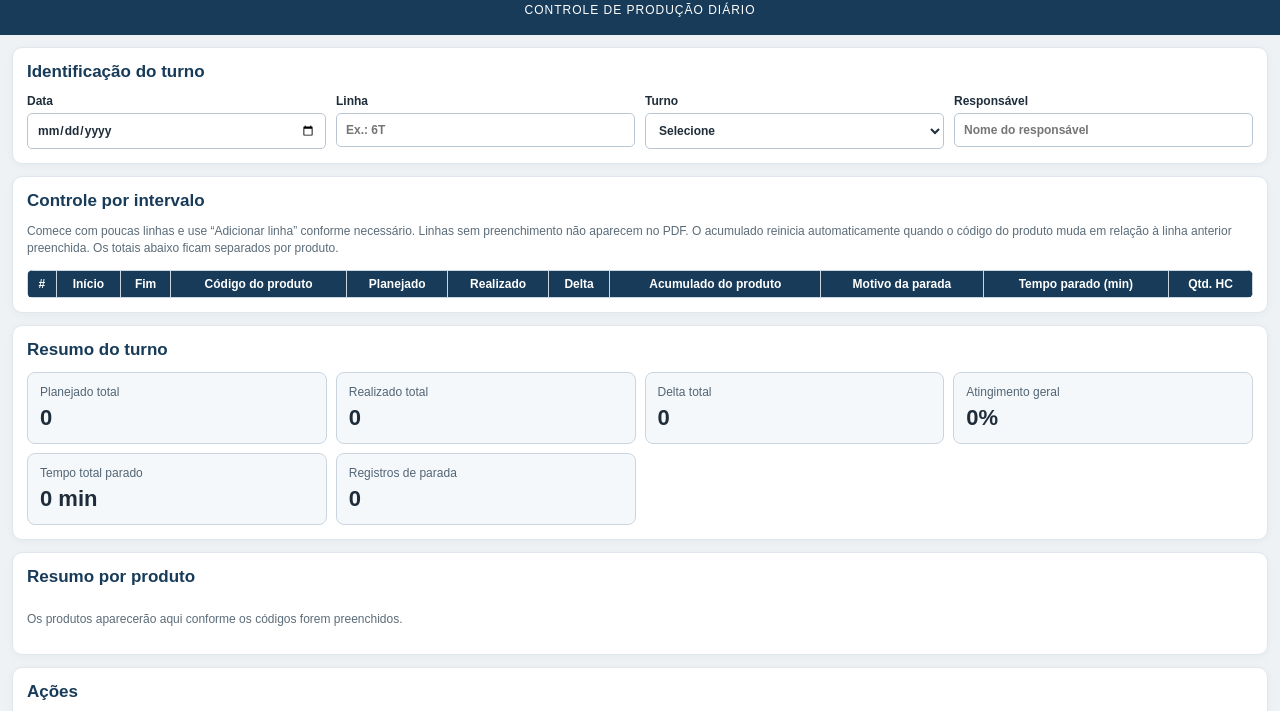
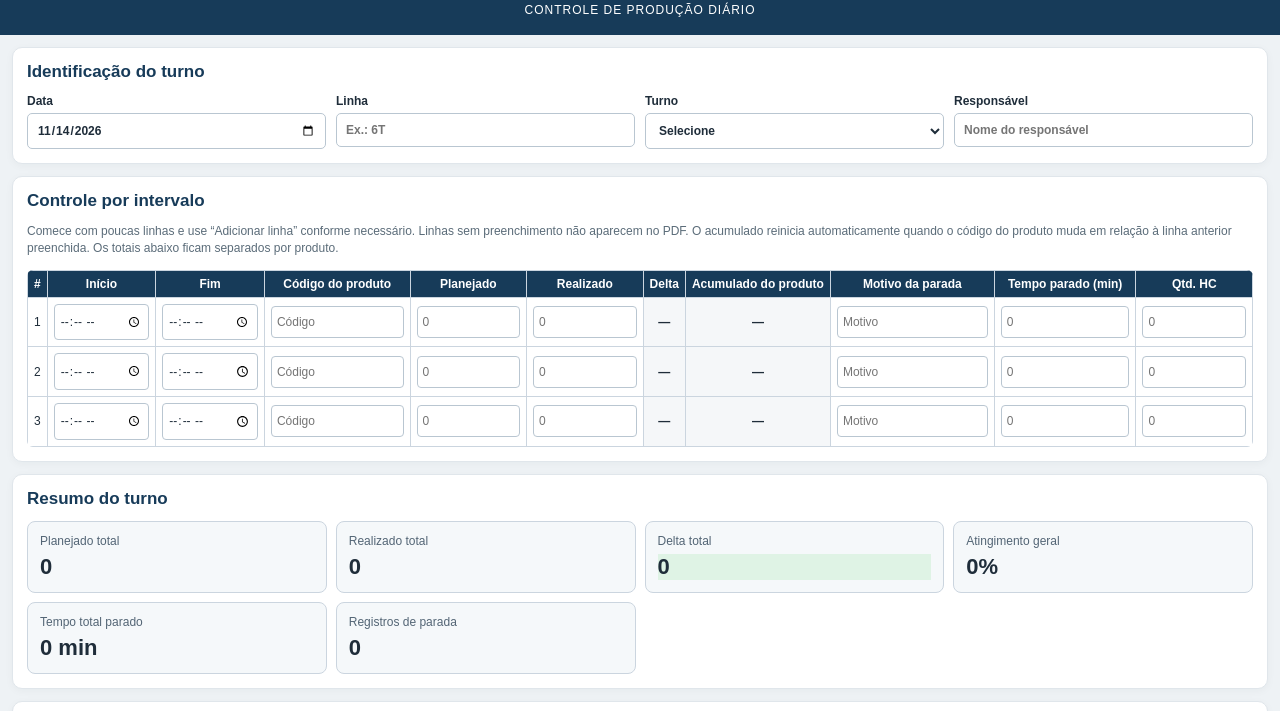
Before and after one commit to MeiITISUKA/gestao-a-vista, a plain HTML site: page index.html in a window 1280 px wide. Shown: the part 50-761 px from the top of the page. Drawn offline with Linux system fonts and the light colour scheme.

Commit message:
Add files via upload
O que foi corrigido
Adicionar linha: agora cria uma nova linha na tabela.
Remover linha: continua disponível, com confirmação se a linha tiver dados.
Salvamento automático: os campos e as alterações na quantidade de linhas são salvos no navegador.
Recuperação automática: ao recarregar a página, o sistema tenta restaurar os últimos dados salvos.
Acumulado: continua reiniciando quando o código do produto muda.
PDF: as linhas vazias continuam ocultas na impressão.

```diff
--- a/index.html
+++ b/index.html
@@ -106,18 +106,19 @@ const STORAGE_KEY="gestao-a-vista-turno-v1";
 const rowBody=$("rows");
 function makeRow(){
     const tr=document.createElement("tr");
+    const rowNumber=rowBody.querySelectorAll("tr").length+1;
     tr.innerHTML=`
-      <td>${i+1}</td>
-      <td><input class="time start" type="time" aria-label="Início intervalo ${i+1}"></td>
-      <td><input class="time end" type="time" aria-label="Fim intervalo ${i+1}"></td>
-      <td><input class="code" type="text" inputmode="numeric" placeholder="Código" aria-label="Código do produto intervalo ${i+1}"></td>
-      <td><input class="num planned" type="number" min="0" step="any" value="" placeholder="0" aria-label="Planejado intervalo ${i+1}"></td>
-      <td><input class="num actual" type="number" min="0" step="any" value="" placeholder="0" aria-label="Realizado intervalo ${i+1}"></td>
+      <td>${rowNumber}</td>
+      <td><input class="time start" type="time" aria-label="Início intervalo ${rowNumber}"></td>
+      <td><input class="time end" type="time" aria-label="Fim intervalo ${rowNumber}"></td>
+      <td><input class="code" type="text" inputmode="numeric" placeholder="Código" aria-label="Código do produto intervalo ${rowNumber}"></td>
+      <td><input class="num planned" type="number" min="0" step="any" value="" placeholder="0" aria-label="Planejado intervalo ${rowNumber}"></td>
+      <td><input class="num actual" type="number" min="0" step="any" value="" placeholder="0" aria-label="Realizado intervalo ${rowNumber}"></td>
       <td class="delta neutral">—</td>
       <td class="accum neutral">—</td>
-      <td><input class="reason" type="text" placeholder="Motivo" aria-label="Motivo da parada intervalo ${i+1}"></td>
-      <td><input class="num downtime" type="number" min="0" step="1" value="" placeholder="0" aria-label="Tempo parado em minutos intervalo ${i+1}"></td>
-      <td><input class="num hc" type="number" min="0" step="1" value="" placeholder="0" aria-label="Quantidade de colaboradores intervalo ${i+1}"></td>`;
+      <td><input class="reason" type="text" placeholder="Motivo" aria-label="Motivo da parada intervalo ${rowNumber}"></td>
+      <td><input class="num downtime" type="number" min="0" step="1" value="" placeholder="0" aria-label="Tempo parado em minutos intervalo ${rowNumber}"></td>
+      <td><input class="num hc" type="number" min="0" step="1" value="" placeholder="0" aria-label="Quantidade de colaboradores intervalo ${rowNumber}"></td>`;
     rowBody.appendChild(tr);
     renumberRows();
 }
@@ -127,6 +128,7 @@ function renumberRows(){
 function addRow(){
   makeRow();
   calculate();
+  save(true);
 }
 function removeRow(){
   const rows=[...rowBody.querySelectorAll("tr")];
@@ -137,6 +139,7 @@ function removeRow(){
   last.remove();
   renumberRows();
   calculate();
+  save(true);
 }
 const val=(tr,selector)=>tr.querySelector(selector).value.trim();
 const n=v=>{const x=Number(v);return v===""||!Number.isFinite(x)?0:x};
@@ -221,9 +224,13 @@ function fill(data){
   });
   calculate();
 }
-function save(){
-  try{localStorage.setItem(STORAGE_KEY,JSON.stringify(collect()));$("status").textContent="Salvo neste aparelho e navegador.";}
-  catch(e){$("status").textContent="Não foi possível salvar. Exporte os dados para não perdê-los.";}
+function save(silent=false){
+  try{
+    localStorage.setItem(STORAGE_KEY,JSON.stringify(collect()));
+    if(!silent)$("status").textContent="Salvo neste aparelho e navegador.";
+  }catch(e){
+    $("status").textContent="Não foi possível salvar automaticamente. Exporte os dados para não perdê-los.";
+  }
 }
 function load(){
   try{const raw=localStorage.getItem(STORAGE_KEY);if(!raw){$("status").textContent="Não há dados salvos neste navegador.";return;}fill(JSON.parse(raw));$("status").textContent="Dados salvos carregados.";}
@@ -246,8 +253,18 @@ function exportCsv(){
   setTimeout(()=>URL.revokeObjectURL(url),1000);
 }
 for(let i=0;i<INITIAL_ROWS;i++)makeRow();
-$("date").value=new Date().toLocaleDateString("en-CA");
-document.addEventListener("input",e=>{if(e.target.matches("input,select"))calculate();});
+const today=new Date();
+$("date").value=new Date(today.getTime()-today.getTimezoneOffset()*60000).toISOString().slice(0,10);
+try{
+  const previous=localStorage.getItem(STORAGE_KEY);
+  if(previous){fill(JSON.parse(previous));$("status").textContent="Últimos dados recuperados automaticamente deste aparelho.";}
+}catch(e){$("status").textContent="Não foi possível recuperar os dados anteriores deste navegador.";}
+document.addEventListener("input",e=>{
+  if(e.target.matches("input,select")){calculate();save(true);}
+});
+document.addEventListener("change",e=>{
+  if(e.target.matches("input,select"))save(true);
+});
 $("addRow").addEventListener("click",addRow);
 $("removeRow").addEventListener("click",removeRow);
 $("save").addEventListener("click",save);
@@ -256,7 +273,8 @@ $("clear").addEventListener("click",()=>{
   if(!confirm("Limpar os campos da tela? Os dados salvos anteriormente continuarão guardados até serem substituídos."))return;
   $("line").value="";$("shift").value="";$("responsible").value="";
   [...rowBody.querySelectorAll("tr")].forEach(tr=>tr.querySelectorAll("input").forEach(inp=>inp.value=""));
-  calculate();$("status").textContent="Formulário limpo. Os dados anteriores ainda estão salvos.";
+  $("date").value=new Date(Date.now()-new Date().getTimezoneOffset()*60000).toISOString().slice(0,10);
+  calculate();save(true);$("status").textContent="Formulário limpo e estado atualizado neste aparelho.";
 });
 $("print").addEventListener("click",()=>window.print());
 $("csv").addEventListener("click",exportCsv);
```
